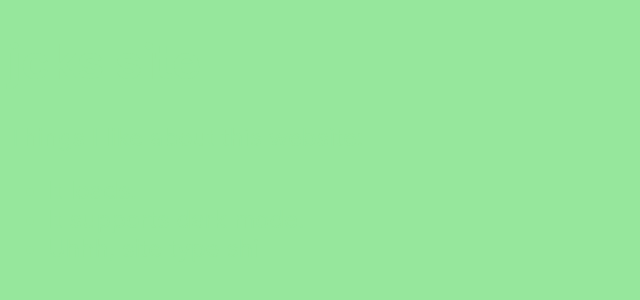
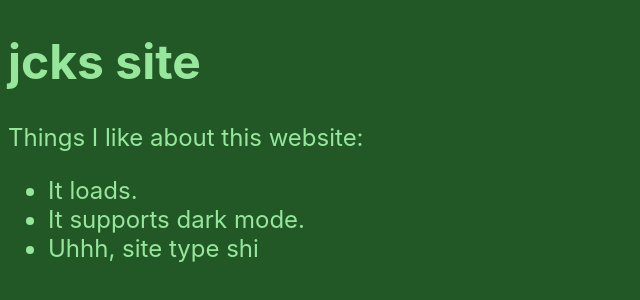
Before and after one commit to Mr-Sir-but-better/Mr-Sir-but-better.github.io, a plain HTML site: page index.html in a window 1280 px wide. Shown: the whole page, without its empty margins (0-640 px from the left). Drawn offline with Linux system fonts and the dark colour scheme.

Commit message:
Change dark mode background color

```diff
--- a/index.html
+++ b/index.html
@@ -16,7 +16,7 @@
 			}
 			@media (prefers-color-scheme: dark) {
 				body {
-					background: #96e79c;
+					background: #225826;
 					color: #96e79c;
 				}
 			}
```
